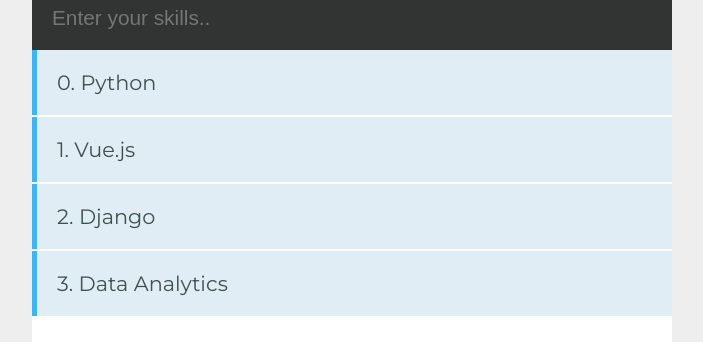
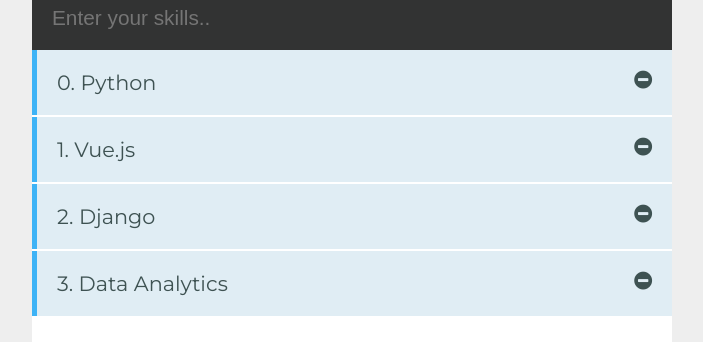
Before and after one commit to AnkurBegining/vue-skills, a Vue app: page /#/ in a window 1280 px wide. Shown: the part 123-465 px from the top of the page, without its empty margins (288-991 px from the left). Built offline with nearby package versions, Linux system fonts and the light colour scheme; a small style sheet from the web is missing.

Commit message:
vue router - part 2 : Delete function

```diff
--- a/src/components/Skills.vue
+++ b/src/components/Skills.vue
@@ -11,6 +11,7 @@
                 <transition-group name="list" enter-active-class="animated bounceInUp" leave-active-class="animated bounceOutDown">
                     <li v-for="(data,index) in skills" :key="index">
                         {{index}}. {{data.skill}}
+                        <i class="fa fa-minus-circle" v-on:click="remove(index)"></i>
                     </li>
                 </transition-group>
             </ul>
@@ -51,6 +52,9 @@
                         this.skill = '';
                     }
                 });
+            },
+            remove(id){
+                this.skills.splice(id,1)
             }
         }
 
@@ -60,6 +64,7 @@
 <!-- Add "scoped" attribute to limit CSS to this component only -->
 <style scoped>
     @import "https://cdn.jsdelivr.net/npm/animate.css@3.5.1";
+    @import "https://maxcdn.bootstrapcdn.com/font-awesome/4.7.0/css/font-awesome.min.css";
     .holder {
         background: #fff;
     }
@@ -97,5 +102,9 @@
         background-color: #323333;
         color: #687F7F;
     }
+    i {
+        float: right;
+        cursor: pointer;
+    }
 
 </style>
```
